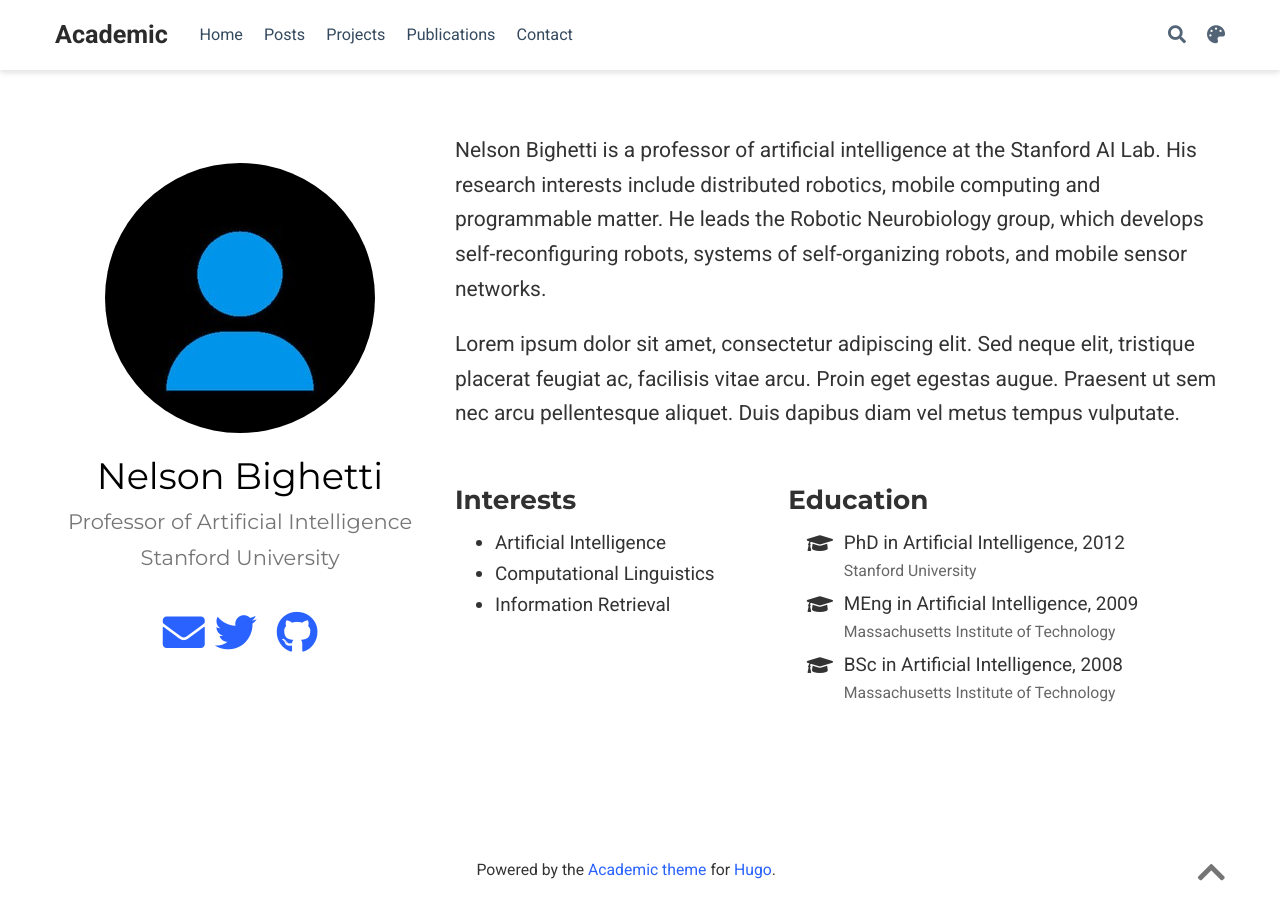
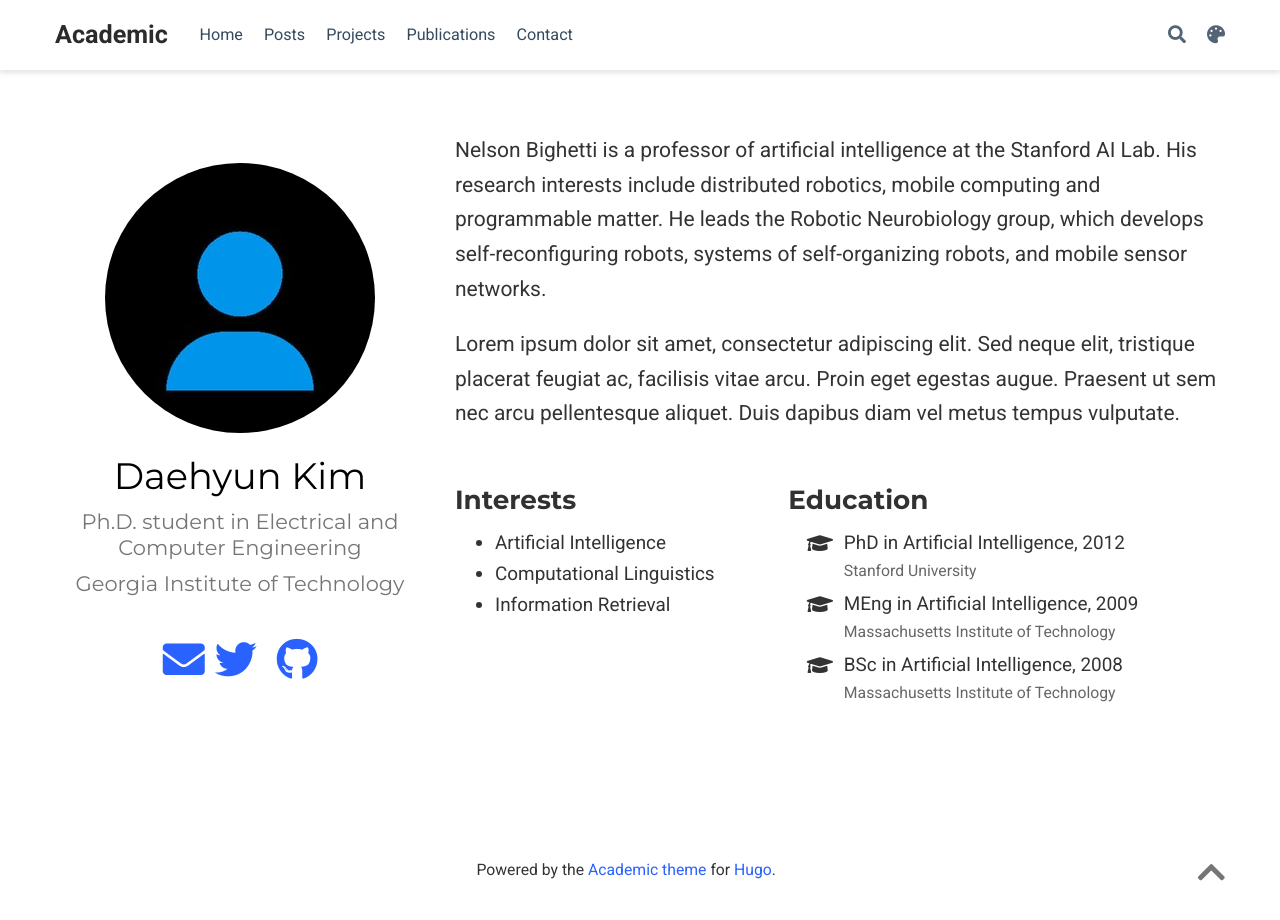
Before and after one commit to daehkim/daehkim.github.io, a plain HTML site: page authors/admin/index.html in a window 1280 px wide. Drawn offline with nearby package versions, Linux system fonts and the light colour scheme; some packages are replaced by stand-ins of ours; some icons are missing.

Commit message:
Name change test

```diff
--- a/authors/admin/index.html
+++ b/authors/admin/index.html
@@ -21,14 +21,14 @@
 
 
 
-  <meta name="author" content="Nelson Bighetti">
+  <meta name="author" content="Daehyun Kim">
 
 
 
 
 
 
-  <meta name="description" content="Professor of Artificial Intelligence">
+  <meta name="description" content="Ph.D. student in Electrical and Computer Engineering">
 
 
   <link rel="alternate" hreflang="en-us" href="/authors/admin/">
@@ -232,8 +232,8 @@
 
   <meta property="og:site_name" content="Academic">
   <meta property="og:url" content="/authors/admin/">
-  <meta property="og:title" content="Nelson Bighetti | Academic">
-  <meta property="og:description" content="Professor of Artificial Intelligence"><meta property="og:image" content="img/map[gravatar:%!s(bool=false) shape:circle]">
+  <meta property="og:title" content="Daehyun Kim | Academic">
+  <meta property="og:description" content="Ph.D. student in Electrical and Computer Engineering"><meta property="og:image" content="img/map[gravatar:%!s(bool=false) shape:circle]">
   <meta property="twitter:image" content="img/map[gravatar:%!s(bool=false) shape:circle]"><meta property="og:locale" content="en-us">
 
 
@@ -253,7 +253,7 @@
 
 
 
-  <title>Nelson Bighetti | Academic</title>
+  <title>Daehyun Kim | Academic</title>
 
 </head>
 
@@ -548,17 +548,17 @@
 
 
 
-      <img class="avatar avatar-circle" src="/authors/admin/avatar_hu52a603635ecebd45650b162dadabb4e5_12861_270x270_fill_q90_lanczos_center.jpg" alt="Nelson Bighetti">
+      <img class="avatar avatar-circle" src="/authors/admin/avatar_hu52a603635ecebd45650b162dadabb4e5_12861_270x270_fill_q90_lanczos_center.jpg" alt="Daehyun Kim">
 
 
       <div class="portrait-title">
-        <h2>Nelson Bighetti</h2>
-        <h3>Professor of Artificial Intelligence</h3>
+        <h2>Daehyun Kim</h2>
+        <h3>Ph.D. student in Electrical and Computer Engineering</h3>
 
 
         <h3>
 
-          <span>Stanford University</span>
+          <span>Georgia Institute of Technology</span>
 
         </h3>
 
--- a/index.json
+++ b/index.json
@@ -1 +1 @@
-[{"authors":["admin"],"categories":null,"content":"Nelson Bighetti is a professor of artificial intelligence at the Stanford AI Lab. His research interests include distributed robotics, mobile computing and programmable matter. He leads the Robotic Neurobiology group, which develops self-reconfiguring robots, systems of self-organizing robots, and mobile sensor networks.\nLorem ipsum dolor sit amet, consectetur adipiscing elit. Sed neque elit, tristique placerat feugiat ac, facilisis vitae arcu. Proin eget egestas augue. Praesent ut sem nec arcu pellentesque aliquet. Duis dapibus diam vel metus tempus vulputate.\n","date":-62135596800,"expirydate":-62135596800,"kind":"taxonomy","lang":"en","lastmod":-62135596800,"objectID":"2525497d367e79493fd32b198b28f040","permalink":"/authors/admin/","publishdate":"0001-01-01T00:00:00Z","relpermalink":"/authors/admin/","section":"authors","summary":"Nelson Bighetti is a professor of artificial intelligence at the Stanford AI Lab. His research interests include distributed robotics, mobile computing and programmable matter. He leads the Robotic Neurobiology group, which develops self-reconfiguring robots, systems of self-organizing robots, and mobile sensor networks.","tags":null,"title":"Nelson Bighetti","type":"authors"}]
+[{"authors":["admin"],"categories":null,"content":"Nelson Bighetti is a professor of artificial intelligence at the Stanford AI Lab. His research interests include distributed robotics, mobile computing and programmable matter. He leads the Robotic Neurobiology group, which develops self-reconfiguring robots, systems of self-organizing robots, and mobile sensor networks.\nLorem ipsum dolor sit amet, consectetur adipiscing elit. Sed neque elit, tristique placerat feugiat ac, facilisis vitae arcu. Proin eget egestas augue. Praesent ut sem nec arcu pellentesque aliquet. Duis dapibus diam vel metus tempus vulputate.\n","date":-62135596800,"expirydate":-62135596800,"kind":"taxonomy","lang":"en","lastmod":-62135596800,"objectID":"2525497d367e79493fd32b198b28f040","permalink":"/authors/admin/","publishdate":"0001-01-01T00:00:00Z","relpermalink":"/authors/admin/","section":"authors","summary":"Nelson Bighetti is a professor of artificial intelligence at the Stanford AI Lab. His research interests include distributed robotics, mobile computing and programmable matter. He leads the Robotic Neurobiology group, which develops self-reconfiguring robots, systems of self-organizing robots, and mobile sensor networks.","tags":null,"title":"Daehyun Kim","type":"authors"}]
```
Also changed, not shown: 404.html (+3 -3 lines), authors/index.html (+4 -4 lines), categories/index.html (+3 -3 lines), index.html (+13 -13 lines), post/index.html (+3 -3 lines), publication/index.html (+3 -3 lines), publication_types/index.html (+3 -3 lines), tags/index.html (+3 -3 lines), talk/index.html (+3 -3 lines).
